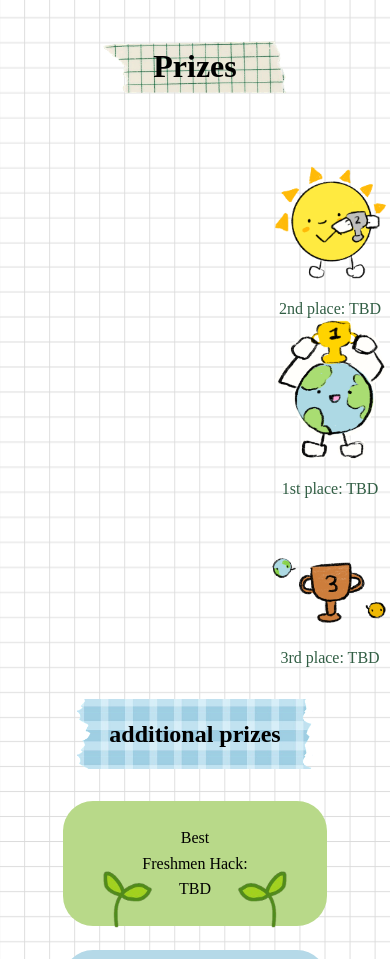
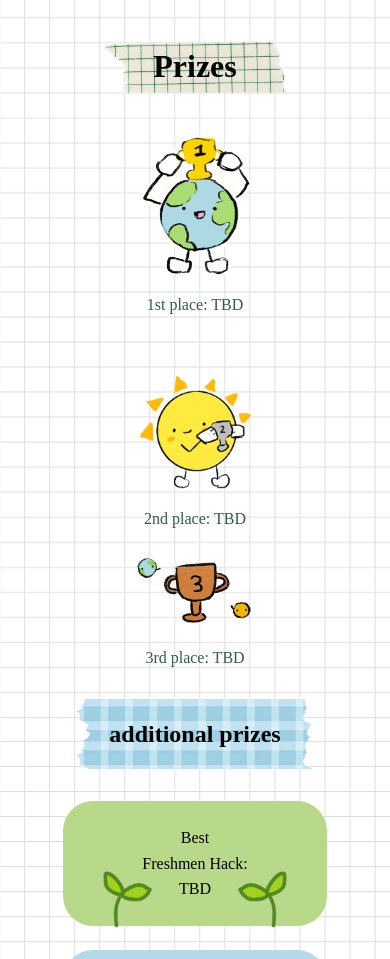
Before and after one commit to SCUACM/hack-for-humanity-website, a React (Vite) app: page / in a window 390 px wide. Shown: the part 1180-2139 px from the top of the page. Built offline with nearby package versions, Linux system fonts and the light colour scheme; a web font is replaced by a local one.

Commit message:
fixed prizes alignment issue

```diff
--- a/src/css/Prizes.css
+++ b/src/css/Prizes.css
@@ -48,7 +48,7 @@
       gap: 1em;
 
       img.prize-icon {
-          width: 200px;
+        width: 300px;
         height: auto;
       }
 
@@ -188,15 +188,34 @@
   @media only screen and (max-width: 650px) {
     div.top-prizes {
       flex-direction: column;
+      align-items: center;
       gap: 1.5em;
+      padding: 0 1em;
 
       div.prize-item {
+        width: 100%;
+        max-width: 200px;
+
         img.prize-icon {
-            width: 120px;
+          width: 100%;
+          max-width: 120px;
         }
 
         p.prize-text {
           font-size: medium;
+        }
+
+        &:nth-child(2) {
+          order: 1;
+        }
+
+        &:nth-child(1) {
+          order: 2;
+          transform: translateY(0);
+        }
+
+        &:nth-child(3) {
+          order: 3;
         }
       }
     }
```
Lines whose indentation alone changed are shown as unchanged.
